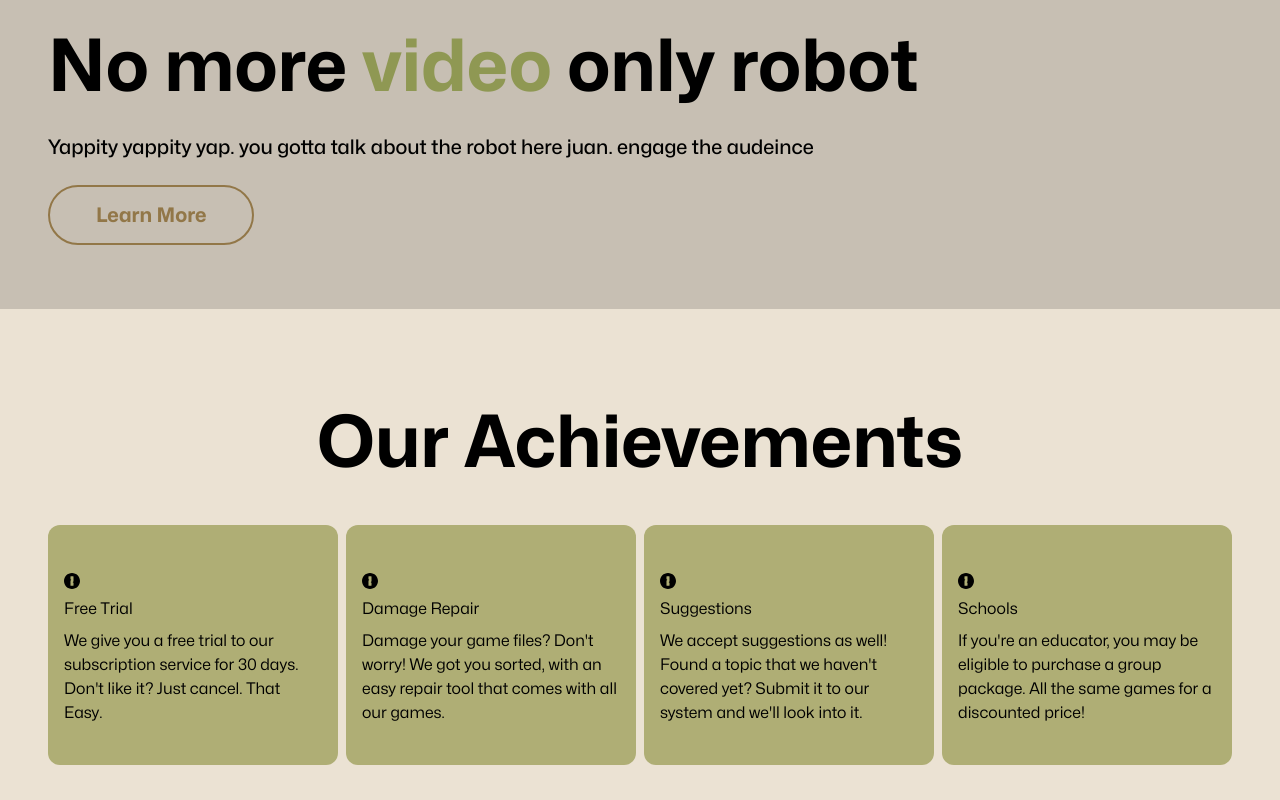
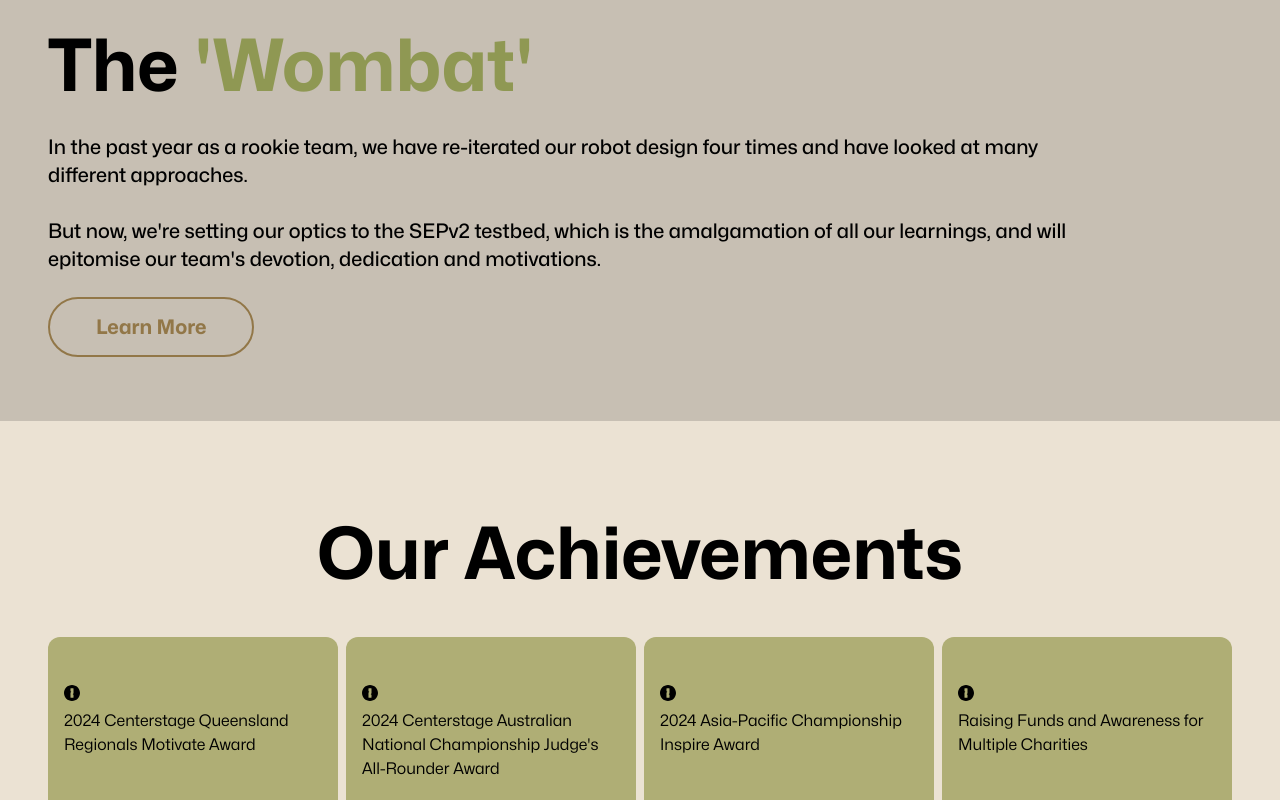
Before and after one commit to vinaysruban/combatwombatsftc, a Next.js app in the folder combatwombatsftc/: page / in a window 1280 px wide. Shown: the part 1220-2020 px from the top of the page. Built offline with nearby package versions, Linux system fonts and the light colour scheme; what tailwind-children would draw is missing.

Commit message:
Update page text as per Hugo's recommendations.

```diff
--- a/combatwombatsftc/src/components/achievements.tsx
+++ b/combatwombatsftc/src/components/achievements.tsx
@@ -3,20 +3,20 @@ import { Si1Password } from "react-icons/si";
 
 const achievements = [
   [
-    "Free Trial",
-    "We give you a free trial to our subscription service for 30 days. Don't like it? Just cancel. That Easy.",
+    "2024 Centerstage Queensland Regionals Motivate Award",
+    // "At our regional event, we were fortunate to receive FTC's Motivate award as a rookie team. Our team dynamics and management styles were highly commended, which enabled us to represent QLD at the AU Nationals Competition.",
   ],
   [
-    "Damage Repair",
-    "Damage your game files? Don't worry! We got you sorted, with an easy repair tool that comes with all our games.",
+    "2024 Centerstage Australian National Championship Judge's All-Rounder Award",
+    // "Our team then received the Judge's All-Rounder Award at the Nationals competition. The team received this for exuding contagious courage and energy at the competition, to empower others to go further.",
   ],
   [
-    "Suggestions",
-    "We accept suggestions as well! Found a topic that we haven't covered yet? Submit it to our system and we'll look into it.",
+    "2024 Asia-Pacific Championship Inspire Award",
+    // "We're setting our sights and rangefinding for the target that is the Inspire Award at the upcoming Asia-Pacific Championship. GO BIG OR GO HOME FELLAS!",
   ],
   [
-    "Schools",
-    "If you're an educator, you may be eligible to purchase a group package. All the same games for a discounted price!",
+    "Raising Funds and Awareness for Multiple Charities",
+    // "We're Change-makers. And we're devoted to raising a better community to inspire the next generation of engineers. We have raised funds for the Riseup charity, and are working hard to ensure that FIRST's impact is felt all across QLD.",
   ],
 ];
 
--- a/combatwombatsftc/src/components/hero.tsx
+++ b/combatwombatsftc/src/components/hero.tsx
@@ -57,7 +57,7 @@ export default function Hero() {
       <section className="flex flex-col items-center text-md md:text-xl 2xl:text-2xl 4xl:text-3xl font-medium pb-12 mx-auto px-12 text-center lg:text-left relative">
         <span className="">
           We extend our{" "}
-          <span className="text-combatgreen font-bold">heartfealt</span>{" "}
+          <span className="text-combatgreen font-bold">heartfelt</span>{" "}
           gratitude and love for the support our wonderful sponsors have
           provided to us: 👇
         </span>
--- a/combatwombatsftc/src/components/summary.tsx
+++ b/combatwombatsftc/src/components/summary.tsx
@@ -6,15 +6,15 @@ export default function Summary() {
         Your browser does not support the video tag.
   </video>*/}
       <h1 className="font-bold text-4xl sm:text-5xl md:text-6xl lg:text-7xl my-8">
-        No{" "}
-        <span className="text-darkgreen font-bold">
-          more <span className="text-combatgreen font-bold">video</span> only
-          robot
-        </span>
+        The <span className="text-combatgreen font-bold">'Wombat'</span>
       </h1>
       <p className="font-medium md:text-xl 2xl:text-2xl max-w-screen-lg">
-        Yappity yappity yap. you gotta talk about the robot here juan. engage
-        the audeince
+        In the past year as a rookie team, we have re-iterated our robot design four times and{" "}
+        have looked at many different approaches.
+        <br />
+        <br />
+        But now, we&apos;re setting our optics to the SEPv2 testbed, which is the amalgamation of{" "}
+        all our learnings, and will epitomise our team&apos;s devotion, dedication and motivations.
       </p>
       <div className="buttons mt-6">
         <button className="blob-btn font-bold md:text:md xl:text-xl 2xl:text-2xl text-wombatbrown before:border-2 before:border-solid before:border-wombatbrown">
```
